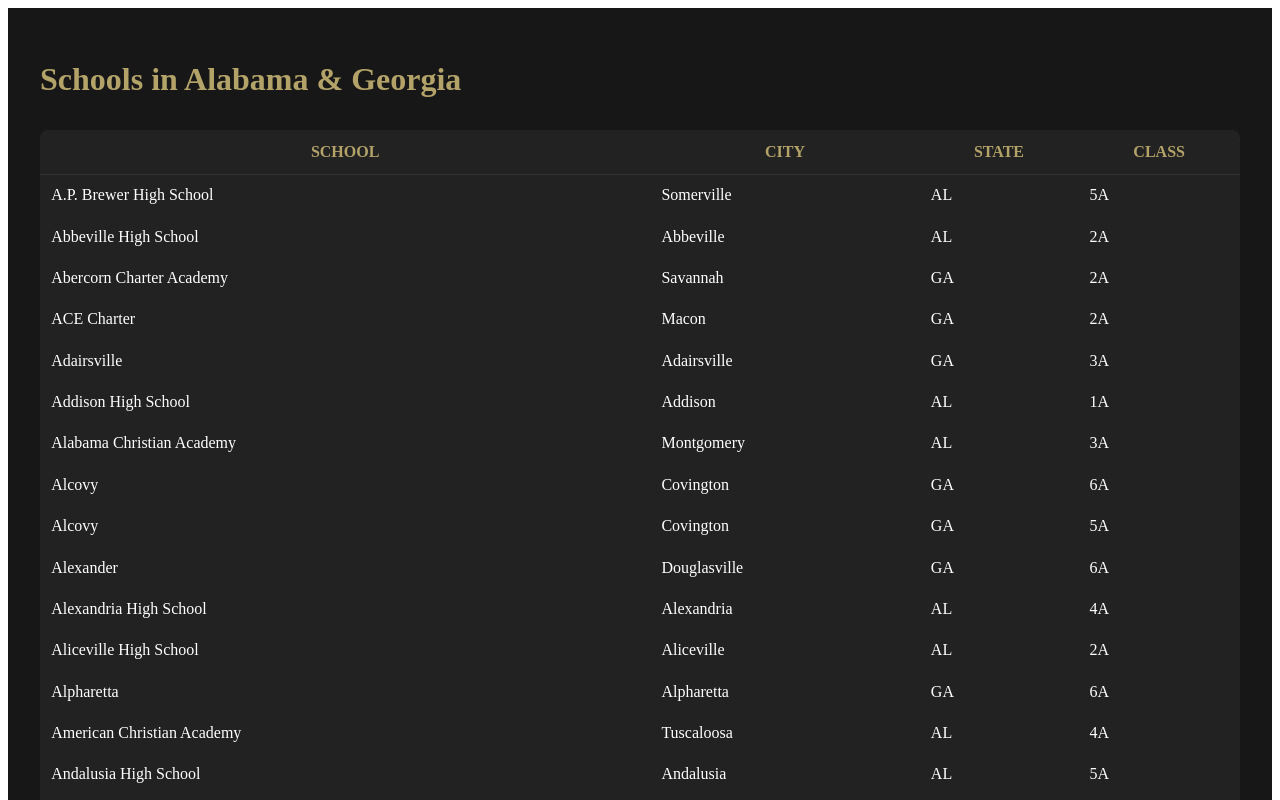
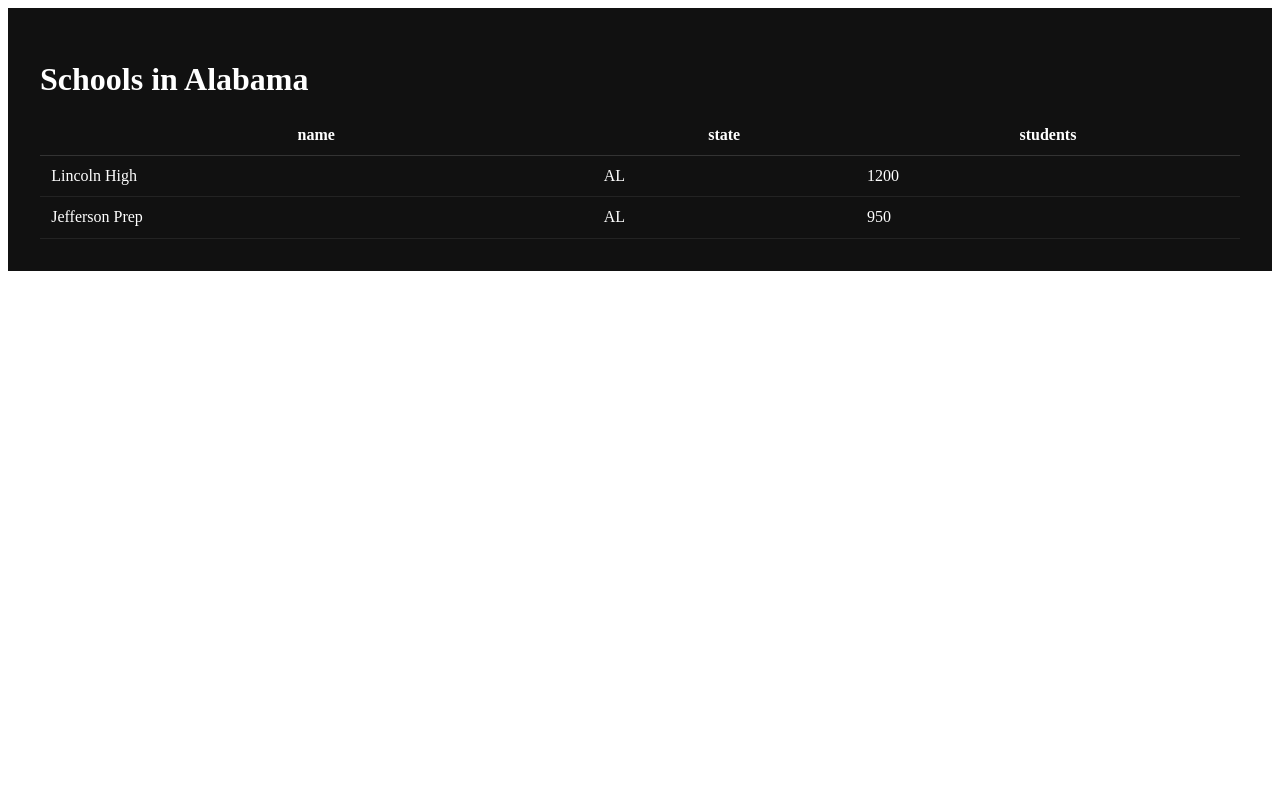
Before and after one commit to TeamAthletix/PrepStats, a Next.js app: page /admin/schools in a window 1280 px wide. Shown: the top 800 px of the page. Built offline with nearby package versions, Linux system fonts and the light colour scheme.

Commit message:
Force sync: override local limbo state

```diff
--- a/pages/admin/schools.tsx
+++ b/pages/admin/schools.tsx
@@ -1,31 +1,37 @@
-import fs from "fs";
-import path from "path";
-import { parseSchoolsCSV } from "../../utils/parseSchoolsCSV";
+// pages/admin/schools.tsx
+import React from 'react';
 
-export async function getStaticProps() {
-  const filePath = path.join(process.cwd(), "data", "schools_by_state.csv");
-  const csvString = fs.readFileSync(filePath, "utf8");
-  const schools = parseSchoolsCSV(csvString);
-  return { props: { schools } };
+interface School {
+  [key: string]: string | number;
 }
 
-export default function SchoolsPage({ schools }: { schools: any[] }) {
+const schools: School[] = [
+  { name: 'Lincoln High', state: 'AL', students: 1200 },
+  { name: 'Jefferson Prep', state: 'AL', students: 950 },
+  // Add more sample rows or inject real data
+];
+
+export default function SchoolsPage() {
   return (
-    <div style={{ padding: "2rem", background: "#171717", color: "#fff", minHeight: "100vh" }}>
-      <h1 style={{ color: "#b3a369", marginBottom: "2rem" }}>Schools in Alabama & Georgia</h1>
-      <table style={{ width: "100%", borderCollapse: "collapse", background: "#222", borderRadius: "8px" }}>
+    <div style={{ padding: '2rem', background: '#111', color: '#fff' }}>
+      <h1 style={{ marginBottom: '1rem' }}>Schools in Alabama</h1>
+      <table style={{ width: '100%', borderCollapse: 'collapse' }}>
         <thead>
           <tr>
-            {schools.length > 0 && Object.keys(schools[0]).map(key => (
-              <th key={key} style={{ padding: "0.8rem", color: "#b3a369", borderBottom: "1px solid #333" }}>{key}</th>
+            {Object.keys(schools[0]).map((key) => (
+              <th key={key} style={{ padding: '0.7rem', borderBottom: '1px solid #333' }}>
+                {key}
+              </th>
             ))}
           </tr>
         </thead>
         <tbody>
           {schools.map((school, idx) => (
-            <tr key={idx} style={{ borderBottom: "1px solid #232323" }}>
+            <tr key={idx} style={{ borderBottom: '1px solid #232323' }}>
               {Object.values(school).map((value, i) => (
-                <td key={i} style={{ padding: "0.7rem", color: "#fff" }}>{value}</td>
+                <td key={i} style={{ padding: '0.7rem', color: '#fff' }}>
+                  {value as React.ReactNode}
+                </td>
               ))}
             </tr>
           ))}
```
